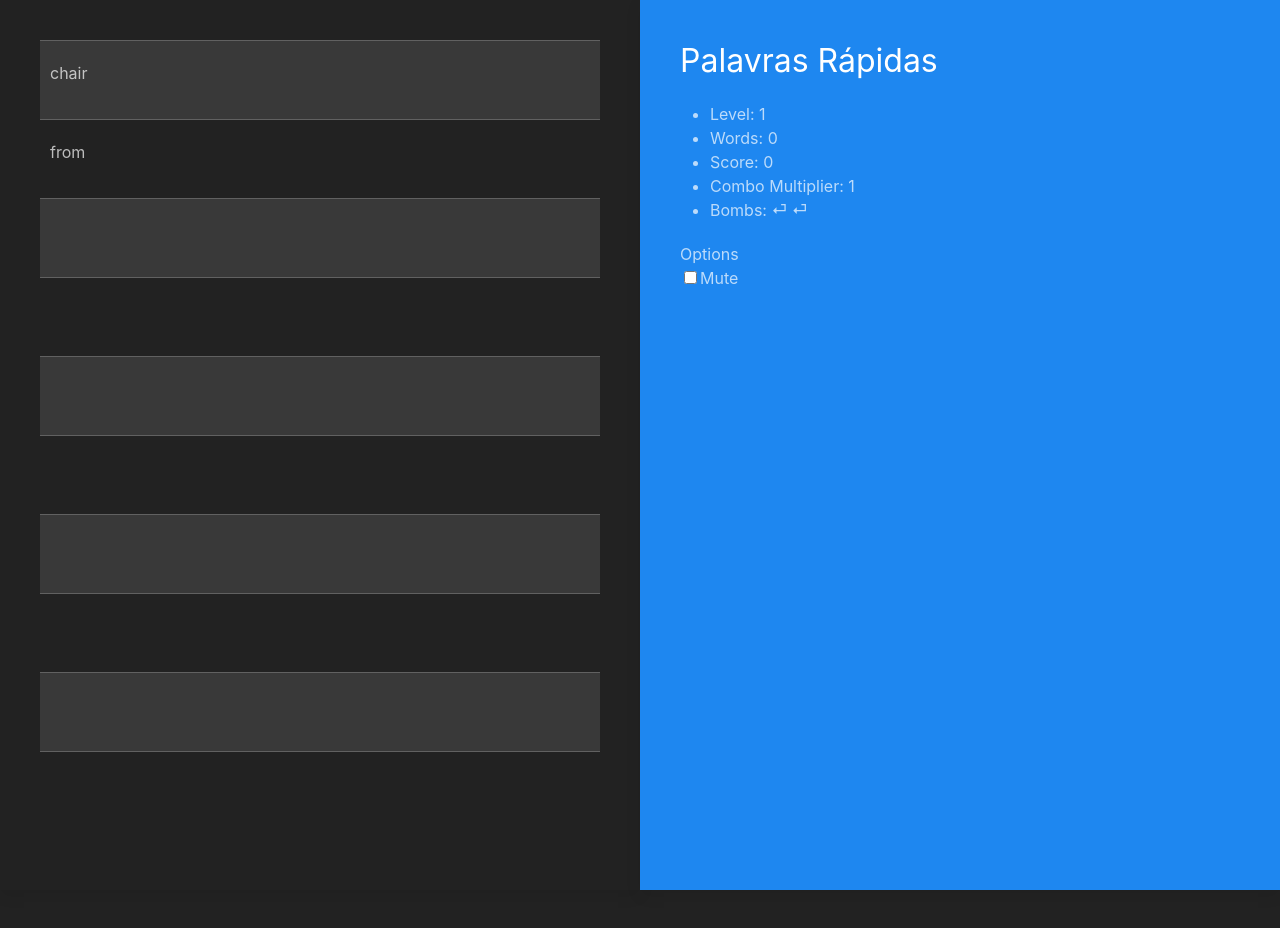
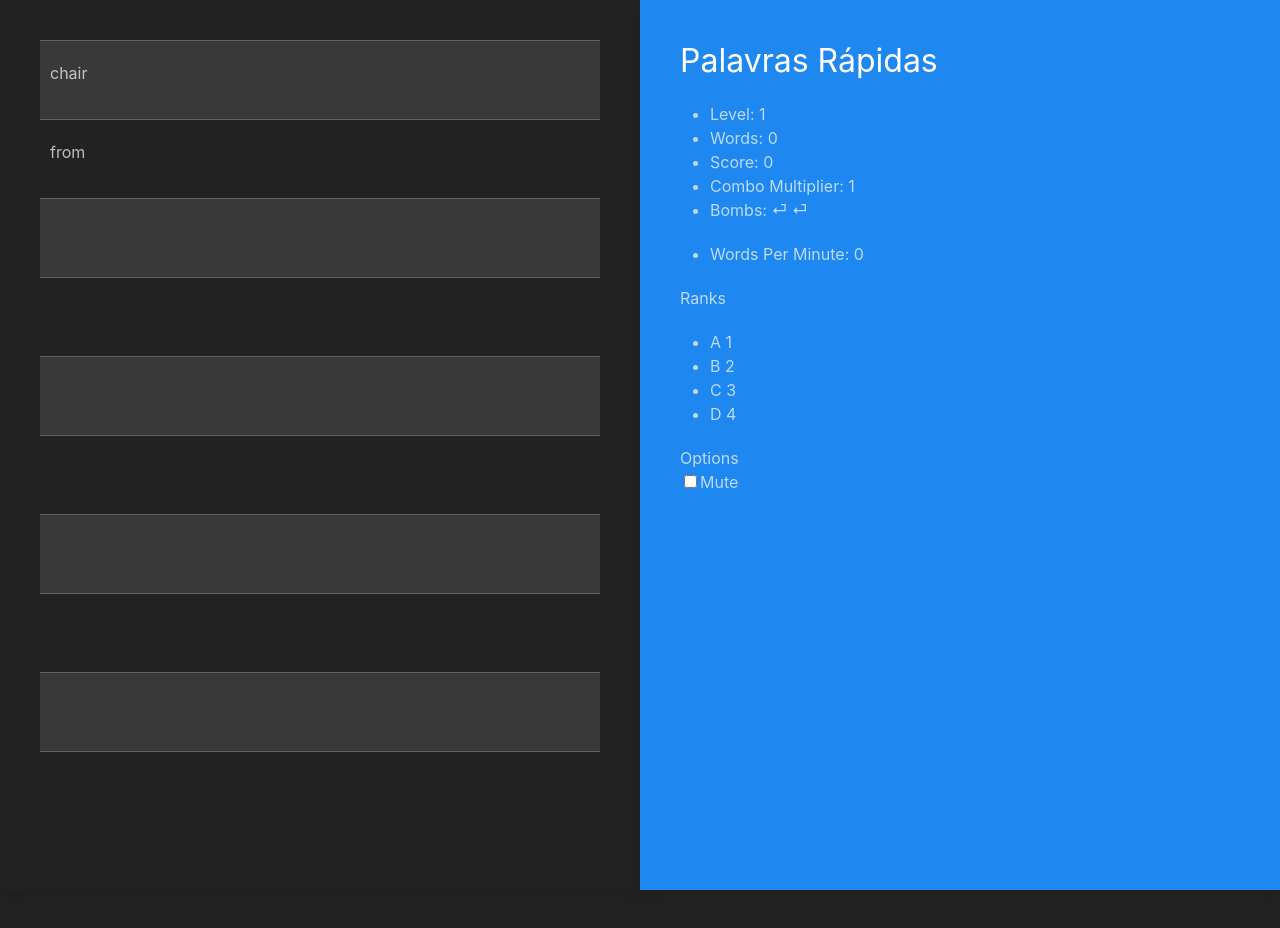
Before and after one commit to cij11/typing-game, a React (Create React App) app: page /game in a window 1280 px wide. Shown: the top 928 px of the page. Built offline with nearby package versions, Linux system fonts and the light colour scheme.

Commit message:
Add wpm counter

```diff
--- a/src/App.tsx
+++ b/src/App.tsx
@@ -1,7 +1,7 @@
 import React from 'react'
 import GameLauncherContainer from './containers/GameLauncher'
 import { BrowserRouter as Router, Route, Routes } from 'react-router-dom'
-import GameContainer2 from './containers/GameContainer2'
+import GameContainer from './containers/GameContainer'
 
 function App() {
     return (
@@ -9,7 +9,7 @@ function App() {
             <Router>
                 <Routes>
                     <Route path="/" element={<GameLauncherContainer />}></Route>
-                    <Route path="/game" element={<GameContainer2 />}></Route>
+                    <Route path="/game" element={<GameContainer />}></Route>
                 </Routes>
             </Router>
         </div>
--- a/src/components/Game2.tsx
+++ b/src/components/Game.tsx
@@ -12,7 +12,7 @@ interface Props {
     onKeyDown: (e: KeyboardEvent) => void
 }
 
-export default class Game2 extends React.Component<Props> {
+export default class Game extends React.Component<Props> {
     render() {
         return (
             <div onKeyDown={this.props.onKeyDown}>
--- a/src/components/GameOver.tsx
+++ b/src/components/GameOver.tsx
@@ -14,7 +14,7 @@ export default class GameOver extends React.Component<Props> {
 
         return (
             <div className="uk-padding-large uk-padding-remove-left">
-                <div>Game Over</div>
+                <h3>Game Over</h3>
                 <button
                     onClick={() => window.location.reload()}
                     className="uk-button uk-button-default"
--- a/src/components/Options.tsx
+++ b/src/components/Options.tsx
@@ -19,7 +19,7 @@ export default class GameOver extends React.Component<Props, State> {
 
     render() {
         return (
-            <div>
+            <div className="uk-margin-large uk-margin-remove-left">
                 <div>Options</div>
                 <input
                     type="checkbox"
--- a/src/components/Scores.tsx
+++ b/src/components/Scores.tsx
@@ -2,6 +2,7 @@ import React from 'react'
 import GameOverContainer from '../containers/GameOverContainer'
 import { ScoreState } from '../features/score/scoreSlice'
 import Options from '../components/Options'
+import Stats from '../components/Stats'
 
 interface AttributeProps {
     score: ScoreState
@@ -26,6 +27,10 @@ export default class Scores extends React.Component<Props> {
                 </div>
 
                 <div>
+                    <Stats score={this.props.score} />
+                </div>
+
+                <div>
                     <Options />
                 </div>
 
--- a/src/components/Stack.tsx
+++ b/src/components/Stack.tsx
@@ -1,6 +1,6 @@
 import React from 'react'
 import { StackWord } from '../types/stack'
-import { STACK_LIMIT } from '../containers/GameContainer2'
+import { STACK_LIMIT } from '../containers/GameContainer'
 
 interface Props {
     stack: StackWord[]
--- /dev/null
+++ b/src/components/Stats.tsx
@@ -0,0 +1,31 @@
+import React from 'react'
+import { ScoreState } from '../features/score/scoreSlice'
+
+interface AttributeProps {
+    score: ScoreState
+}
+
+interface Props extends AttributeProps {}
+
+export default class Stats extends React.Component<Props> {
+    render() {
+        return (
+            <div>
+                <ul>
+                    <li>
+                        Words Per Minute:{' '}
+                        {Math.round(this.props.score.wordsPerMinute)}
+                    </li>
+                </ul>
+
+                <div>Ranks</div>
+                <ul>
+                    <li>A {1}</li>
+                    <li>B {2}</li>
+                    <li>C {3}</li>
+                    <li>D {4}</li>
+                </ul>
+            </div>
+        )
+    }
+}
--- a/src/containers/GameContainer2.tsx
+++ b/src/containers/GameContainer.tsx
@@ -1,5 +1,5 @@
 import React from 'react'
-import Game2 from '../components/Game2'
+import Game from '../components/Game'
 import {
     createStackWord,
     progressStackWord,
@@ -14,7 +14,8 @@ import {
     resetRun,
     ScoreState,
     endGame,
-    useBomb
+    useBomb,
+    addSecond
 } from '../features/score/scoreSlice'
 import { connect } from 'react-redux'
 import { ActionCreatorWithoutPayload } from '@reduxjs/toolkit'
@@ -39,6 +40,7 @@ interface DispatchProps {
     resetRun: ActionCreatorWithoutPayload<string>
     endGame: ActionCreatorWithoutPayload<string>
     useBomb: ActionCreatorWithoutPayload<string>
+    addSecond: ActionCreatorWithoutPayload<string>
 }
 
 interface Props extends StoreProps, DispatchProps {}
@@ -56,8 +58,9 @@ export const STACK_LIMIT = 10
 
 let lastKeydownEventTimestamp = 0
 
-class GameContainer2 extends React.Component<Props, State> {
+class GameContainer extends React.Component<Props, State> {
     tick: NodeJS.Timeout | undefined
+    wpmTick: NodeJS.Timeout | undefined
 
     constructor(props: Props) {
         super(props)
@@ -72,14 +75,13 @@ class GameContainer2 extends React.Component<Props, State> {
 
     componentDidMount() {
         window.addEventListener('keydown', this.handleKeyDown)
-        window.addEventListener('keyup', this.handleKeyUp)
 
         this.setTick()
+        this.setWPMTick()
     }
 
     componentWillUnmount() {
         window.removeEventListener('keydown', this.handleKeyDown)
-        window.removeEventListener('keyup', this.handleKeyUp)
 
         if (this.tick) {
             clearTimeout(this.tick)
@@ -109,6 +111,17 @@ class GameContainer2 extends React.Component<Props, State> {
         }
 
         return 200
+    }
+
+    setWPMTick() {
+        if (this.props.score.isGameOver) {
+            return
+        }
+
+        this.wpmTick = setTimeout(() => {
+            this.props.addSecond()
+            this.setWPMTick()
+        }, 1000)
     }
 
     addWordToStack() {
@@ -141,7 +154,7 @@ class GameContainer2 extends React.Component<Props, State> {
 
     render() {
         return (
-            <Game2
+            <Game
                 stack={this.state.stack}
                 activeWordId={this.state.selectedWordId}
                 score={this.props.score}
@@ -173,10 +186,6 @@ class GameContainer2 extends React.Component<Props, State> {
         } else if (this.state.selectedWordId !== null) {
             this.handleTryProgressWord(e.key)
         }
-    }
-
-    handleKeyUp = (e: any) => {
-        // keydownLocked = false
     }
 
     handleTryUseBomb() {
@@ -321,7 +330,8 @@ const mapDispatchToProps = {
     incrementScore,
     resetRun,
     endGame,
-    useBomb
+    useBomb,
+    addSecond
 }
 
-export default connect(mapStateToProps, mapDispatchToProps)(GameContainer2)
+export default connect(mapStateToProps, mapDispatchToProps)(GameContainer)
--- a/src/features/score/scoreSlice.ts
+++ b/src/features/score/scoreSlice.ts
@@ -14,6 +14,8 @@ export interface ScoreState {
     bombs: number
     nextBombScore: number
     nextLevelWords: number
+    secondsRunning: number
+    wordsPerMinute: number
 }
 
 const initialState: ScoreState = {
@@ -25,7 +27,9 @@ const initialState: ScoreState = {
     isGameOver: false,
     bombs: 2,
     nextBombScore: SCORE_PER_BOMB,
-    nextLevelWords: WORDS_PER_LEVEL
+    nextLevelWords: WORDS_PER_LEVEL,
+    secondsRunning: 0,
+    wordsPerMinute: 0
 }
 
 export const scoreSlice = createSlice({
@@ -64,12 +68,24 @@ export const scoreSlice = createSlice({
         },
         useBomb: (state) => {
             state.bombs -= 1
+        },
+        addSecond: (state) => {
+            state.secondsRunning += 1
+
+            const wordsPerSecond = state.words / state.secondsRunning
+            state.wordsPerMinute = wordsPerSecond * 60
         }
     }
 })
 
 // Action creators are generated for each case reducer function
-export const { incrementScore, resetGame, resetRun, endGame, useBomb } =
-    scoreSlice.actions
+export const {
+    incrementScore,
+    resetGame,
+    resetRun,
+    endGame,
+    useBomb,
+    addSecond
+} = scoreSlice.actions
 
 export default scoreSlice.reducer
```
